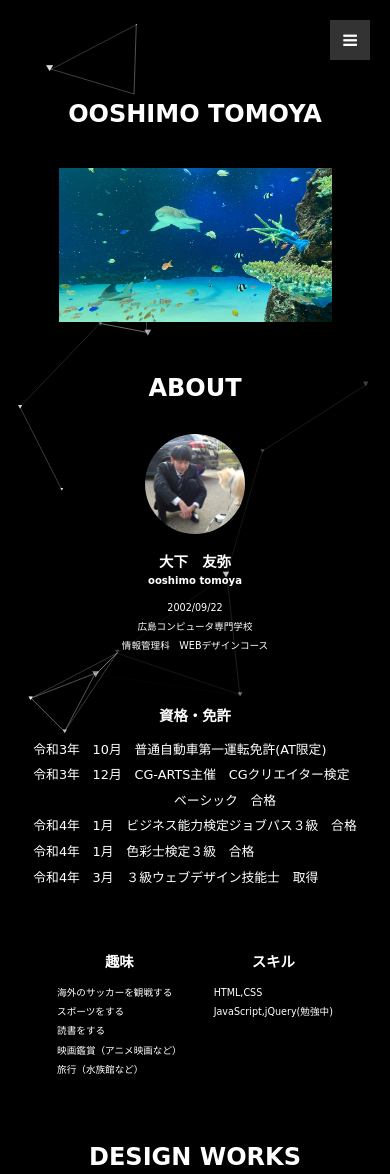
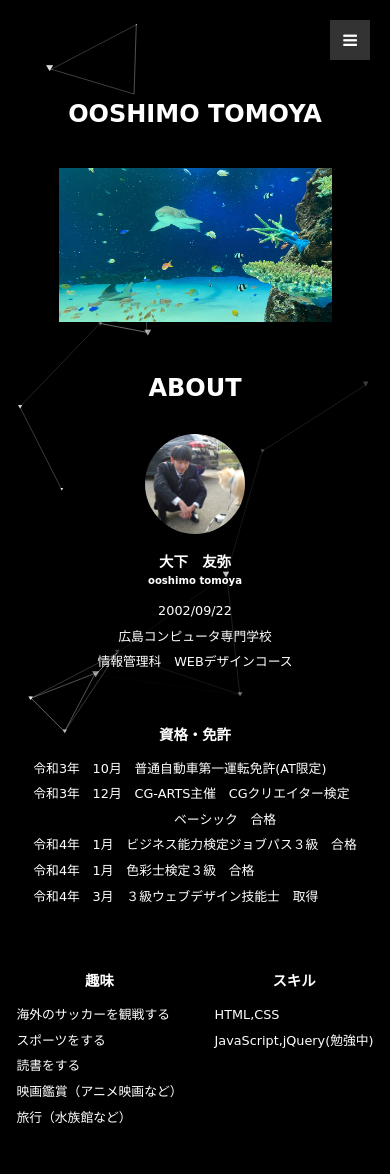
Before and after one commit to ooshimo/portfolio1, a plain HTML site: page index.html in a window 390 px wide. Shown: the top 1174 px of the page. Drawn offline with nearby package versions, Linux system fonts and the light colour scheme; a web font is replaced by a local one.

Commit message:
Update style.css

```diff
--- a/style/style.css
+++ b/style/style.css
@@ -613,7 +613,7 @@ body.appear #container{
   }
 
   .text1 li {
-    font-size: 0.6em;
+    font-size: 0.8em;
     line-height: 2em;
   }
 
@@ -627,12 +627,12 @@ body.appear #container{
   }
 
   .text3 li {
-    font-size: 0.6em;
+    font-size: 0.8em;
     line-height: 2em;
   }
 
   .text4 li {
-    font-size: 0.6em;
+    font-size: 0.8em;
     line-height: 2em;
   }
 
```
